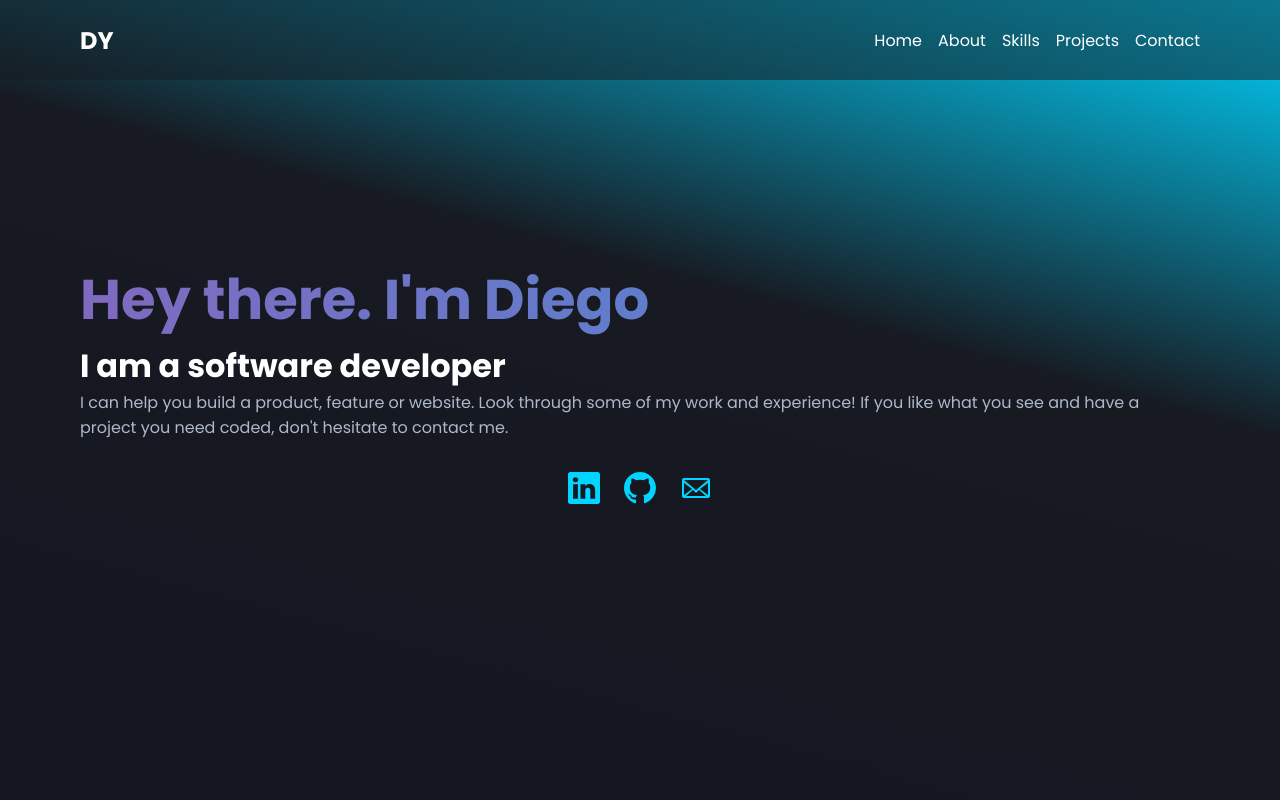
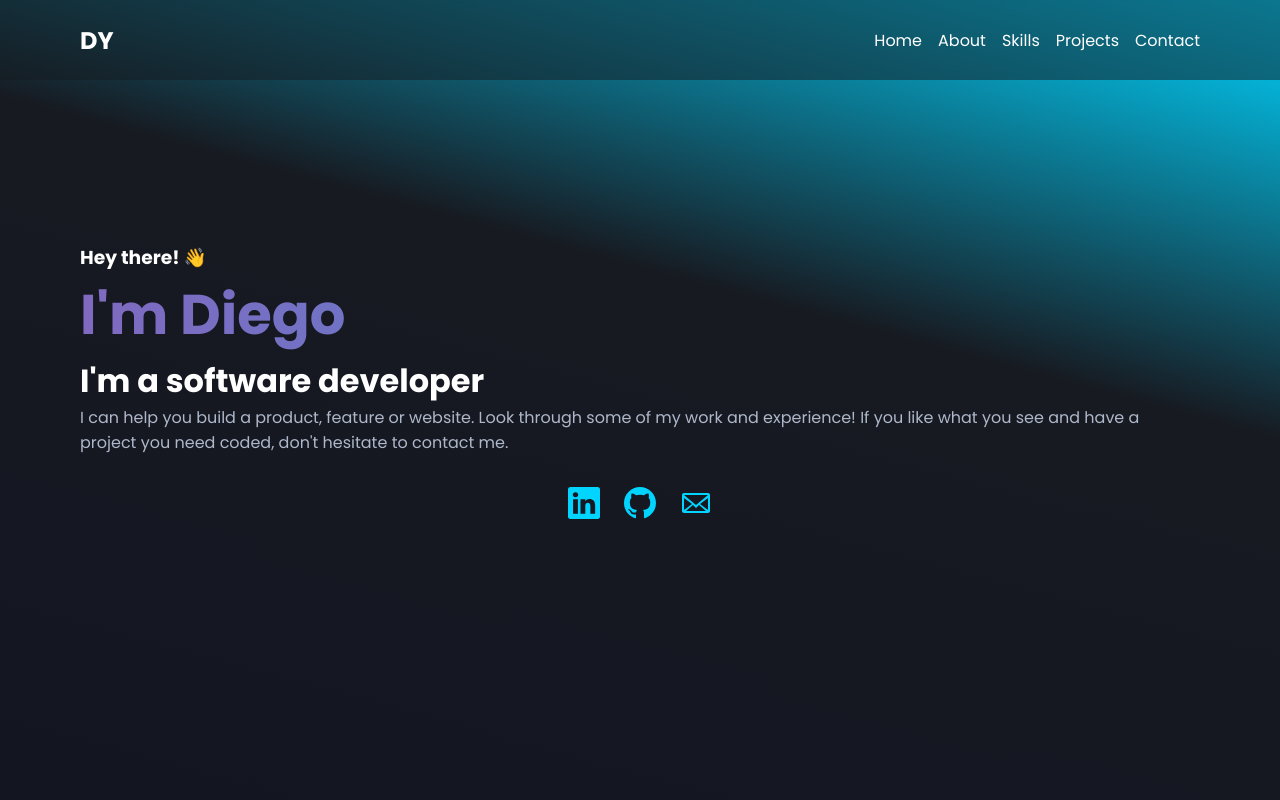
Before and after one commit to diegoyon/portfolio-v3, a React (Create React App) app: page / in a window 1280 px wide. Shown: the top 800 px of the page. Built offline with nearby package versions, Linux system fonts and the light colour scheme.

Commit message:
add hreft to links

```diff
--- a/src/components/Home.css
+++ b/src/components/Home.css
@@ -21,6 +21,10 @@
 }
 
 .home h2 {
+  color: white;
+}
+
+.home h3 {
   color: white;
 }
 
--- a/src/components/Home.js
+++ b/src/components/Home.js
@@ -6,8 +6,9 @@ import { GoMail } from 'react-icons/go';
 const Home = () => {
   return (
     <section className="home" id="home">
-      <h1>Hey there. I'm Diego</h1>
-      <h2>I am a software developer</h2>
+      <h3>Hey there! 👋</h3>
+      <h1>I'm Diego</h1>
+      <h2>I'm a software developer</h2>
       <p>
         I can help you build a product, feature or website. Look through some of
         my work and experience! If you like what you see and have a project you
@@ -15,13 +16,19 @@ const Home = () => {
       </p>
       <ul className="icon-list">
         <li>
-          <BsLinkedin className="icons" />
+          <a href="https://www.linkedin.com/in/diego-yon/" target="_blank">
+            <BsLinkedin className="icons" />
+          </a>
         </li>
         <li>
-          <BsGithub className="icons" />
+          <a href="https://github.com/diegoyon" target="_blank">
+            <BsGithub className="icons" />
+          </a>
         </li>
         <li>
-          <GoMail className="icons" />
+          <a href="mailto: diegoyon@outlook.com" target="_blank">
+            <GoMail className="icons" />
+          </a>
         </li>
       </ul>
     </section>
```
